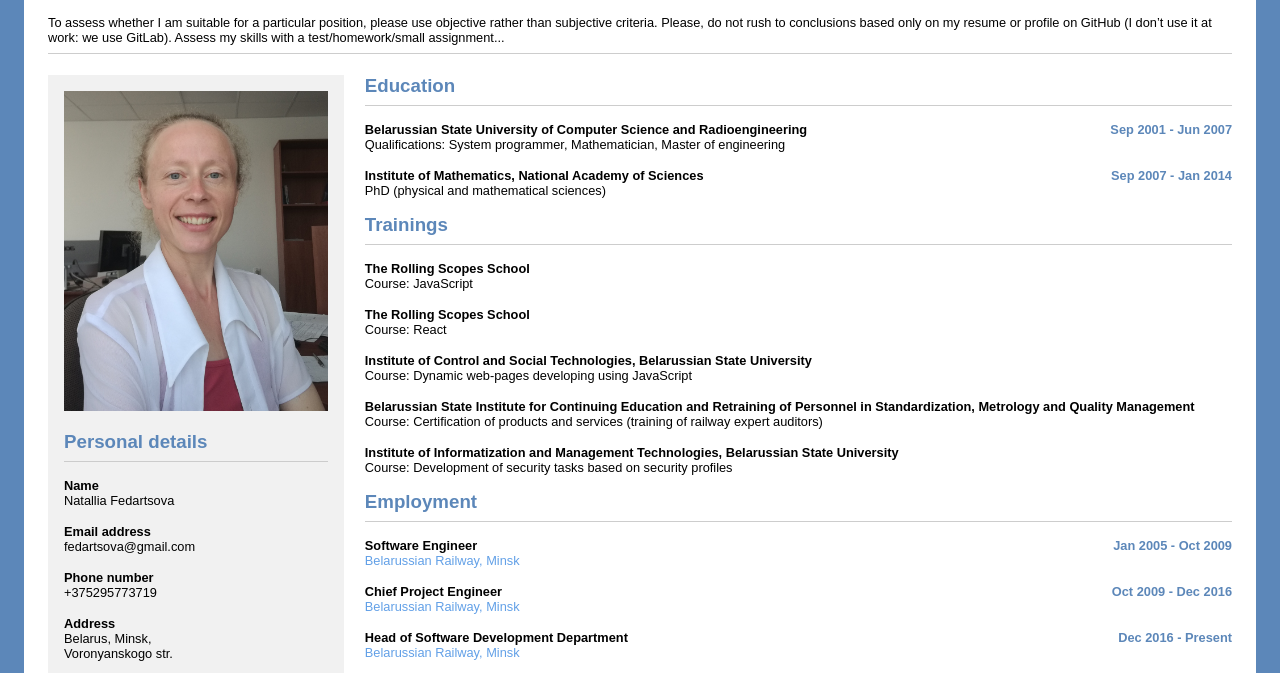
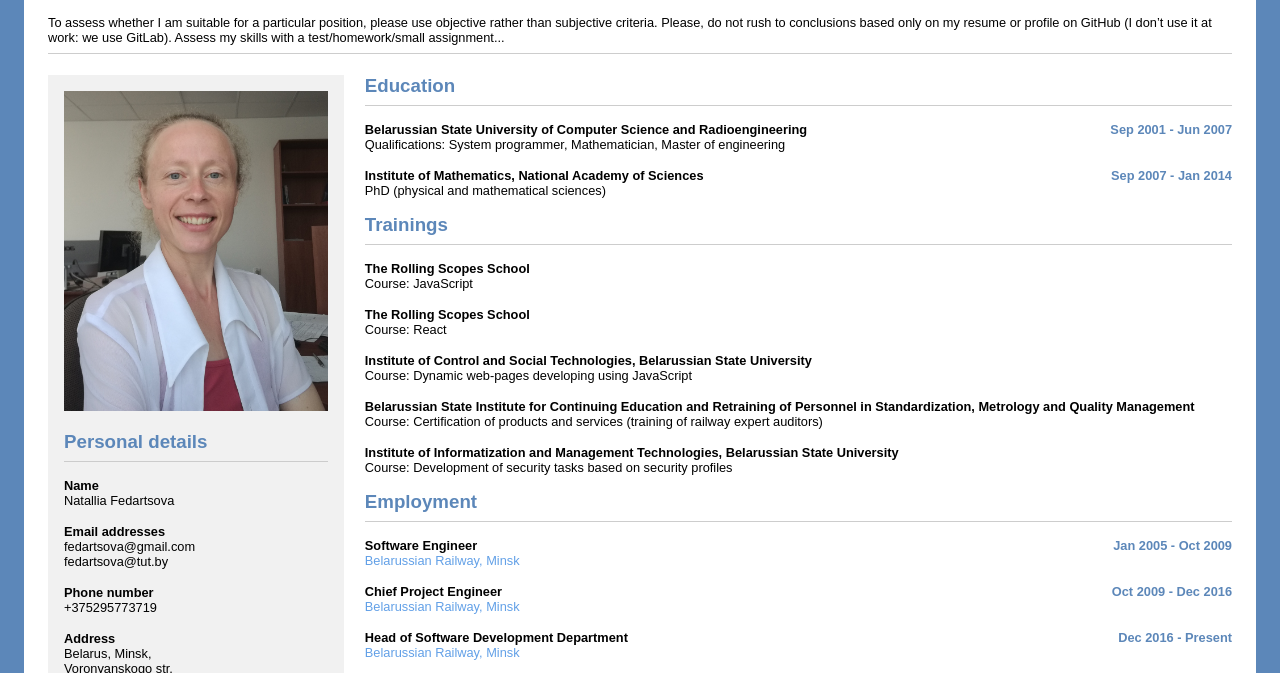
Before and after one commit to natallia-js/english-cv, a website: page index.html in a window 1280 px wide. Shown: the part 119-792 px from the top of the page. Drawn offline with Linux system fonts and the light colour scheme.

Commit message:
feat: add email address

```diff
--- a/index.html
+++ b/index.html
@@ -34,8 +34,10 @@
                 </div>
                 <div class="single-point-block">
                     <div class="info-item">
-                        <div class="subheader">Email address</div>
+                        <div class="subheader">Email addresses</div>
                         fedartsova@gmail.com
+                        <br/>
+                        fedartsova@tut.by
                     </div>
                 </div>
                 <div class="single-point-block">
```
